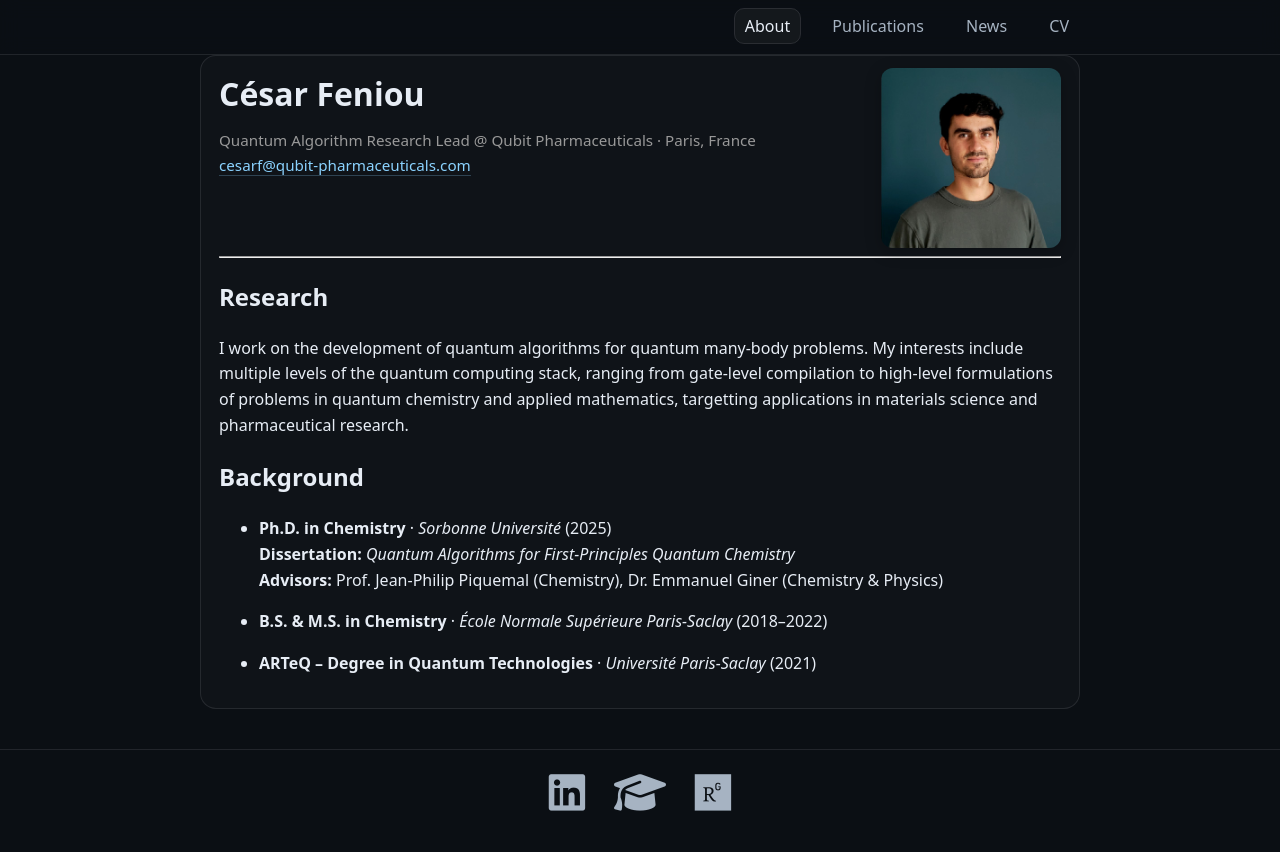
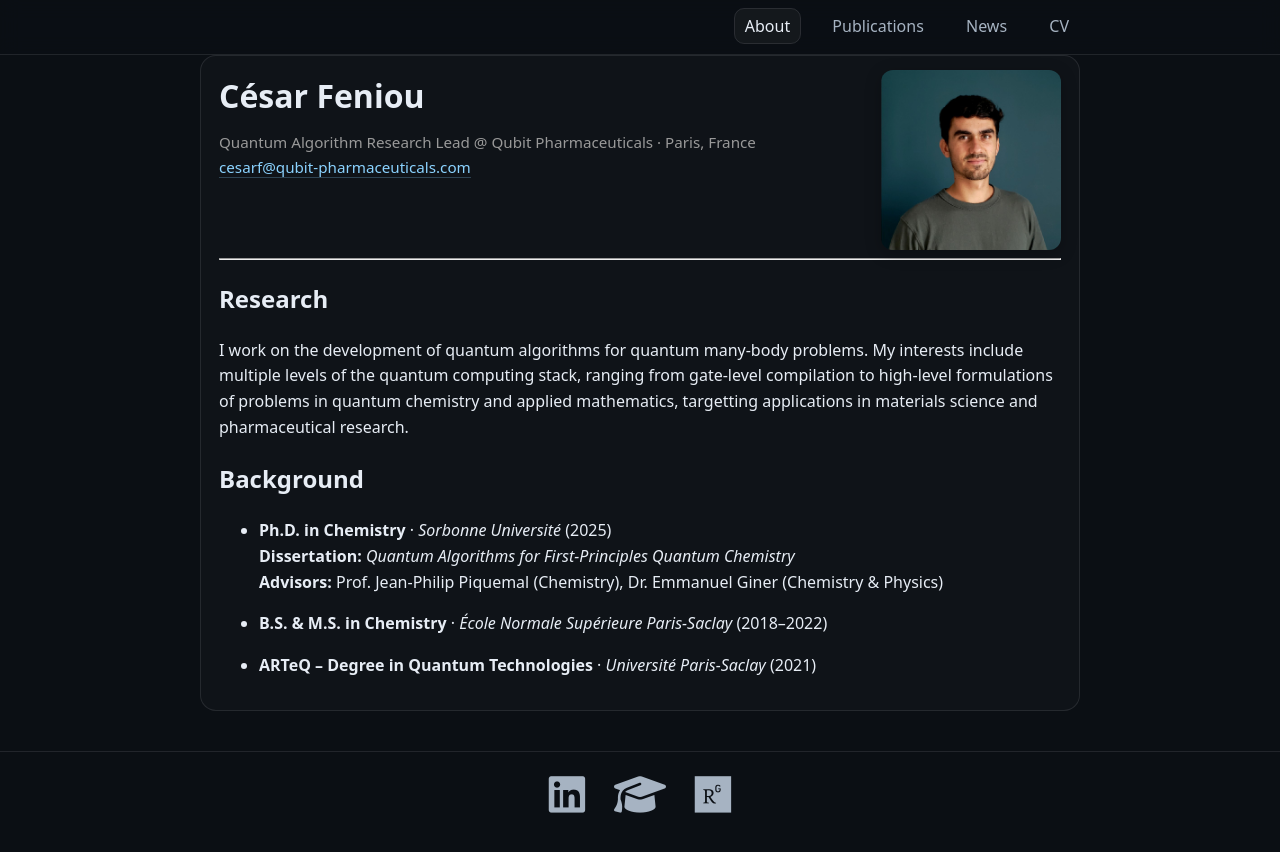
Before and after one commit to cesarfeniou/cesarfeniou.github.io, a Jekyll site: the page built from index.md, in a window 1280 px wide. Shown: the top 852 px of the page. Built offline with Jekyll 4.4.1, drawn with Linux system fonts in a browser that asks for light colours.

Commit message:
Update main.css

```diff
--- a/assets/css/main.css
+++ b/assets/css/main.css
@@ -86,7 +86,7 @@ body{
   background: rgba(255,255,255,0.02);
   border: 1px solid var(--border);
   border-radius: 16px;
-  padding: 12px 18px 16px;  /* less top padding */
+  padding: 14px 18px 16px;  /* less top padding */
 }
 
 /* --- Links --- */
```
